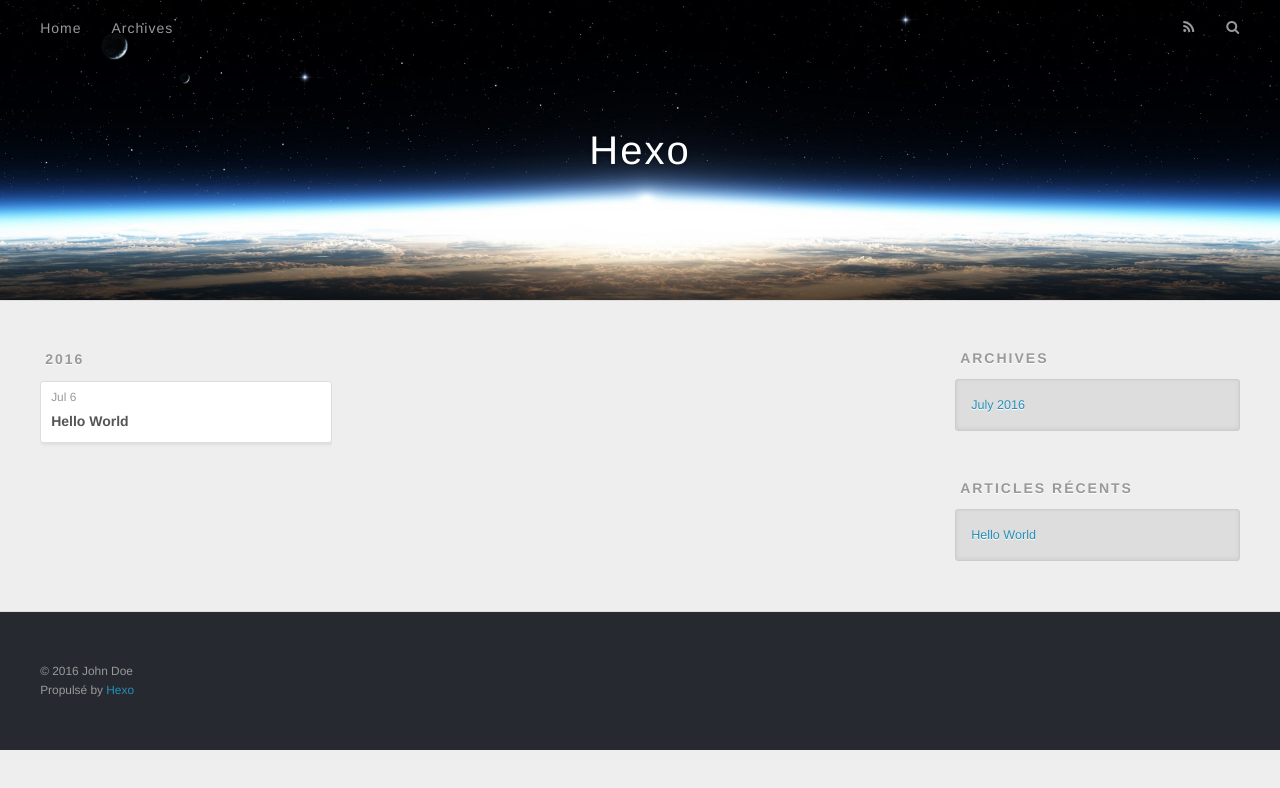
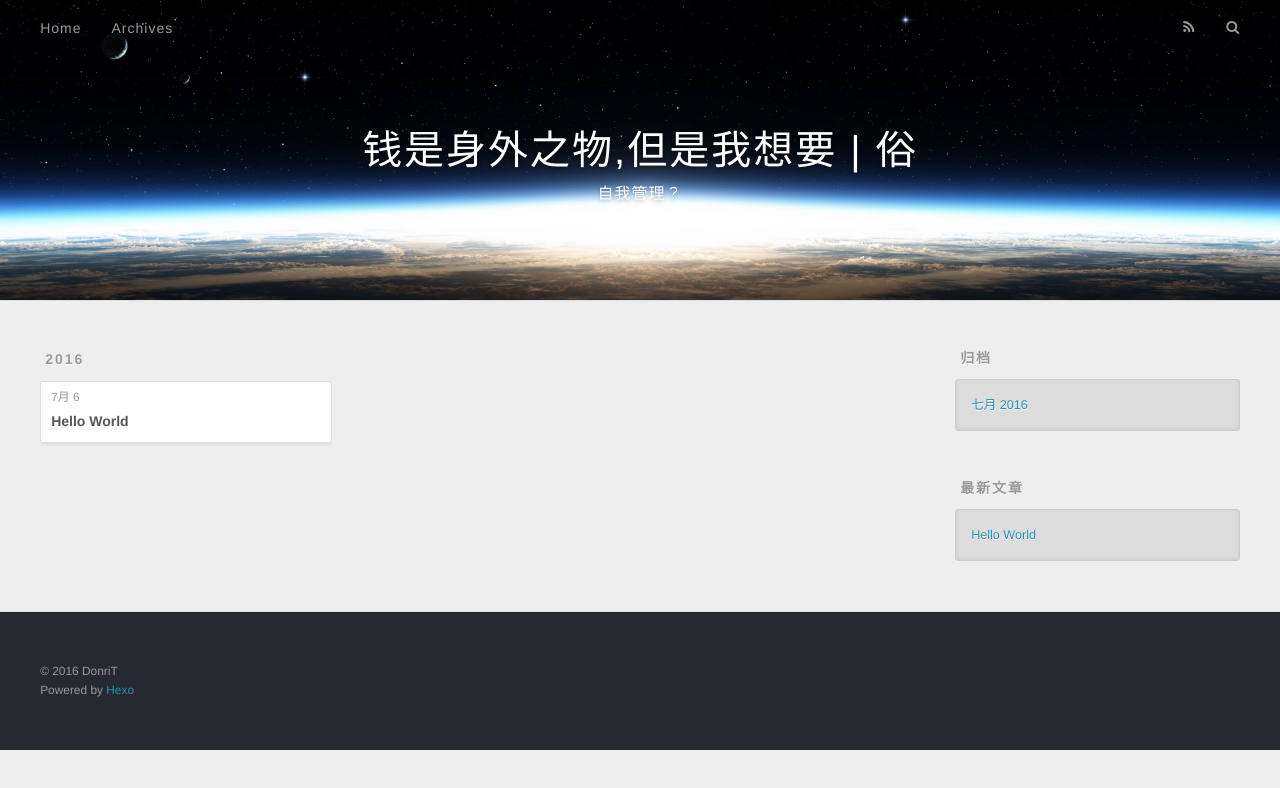
Before and after one commit to wjdq/wjdq.github.io, a plain HTML site: page archives/2016/07/index.html in a window 1280 px wide. Drawn offline with nearby package versions, Linux system fonts and the light colour scheme.

Commit message:
Site updated: 2016-07-06 15:37:18

```diff
--- a/archives/2016/07/index.html
+++ b/archives/2016/07/index.html
@@ -3,16 +3,19 @@
 <head>
   <meta charset="utf-8">
 
-  <title>Archives: 2016/7 | Hexo</title>
+  <title>归档: 2016/7 | 钱是身外之物,但是我想要 | 俗</title>
   <meta name="viewport" content="width=device-width, initial-scale=1, maximum-scale=1">
-  <meta property="og:type" content="website">
-<meta property="og:title" content="Hexo">
+  <meta name="description" content="有样学样">
+<meta property="og:type" content="website">
+<meta property="og:title" content="钱是身外之物,但是我想要 | 俗">
 <meta property="og:url" content="http://yoursite.com/archives/2016/07/index.html">
-<meta property="og:site_name" content="Hexo">
+<meta property="og:site_name" content="钱是身外之物,但是我想要 | 俗">
+<meta property="og:description" content="有样学样">
 <meta name="twitter:card" content="summary">
-<meta name="twitter:title" content="Hexo">
+<meta name="twitter:title" content="钱是身外之物,但是我想要 | 俗">
+<meta name="twitter:description" content="有样学样">
 
-    <link rel="alternate" href="/atom.xml" title="Hexo" type="application/atom+xml">
+    <link rel="alternate" href="/atom.xml" title="钱是身外之物,但是我想要 | 俗" type="application/atom+xml">
 
 
     <link rel="icon" href="/favicon.png">
@@ -33,8 +36,12 @@
   <div id="header-outer" class="outer">
     <div id="header-title" class="inner">
       <h1 id="logo-wrap">
-        <a href="/" id="logo">Hexo</a>
+        <a href="/" id="logo">钱是身外之物,但是我想要 | 俗</a>
       </h1>
+
+        <h2 id="subtitle-wrap">
+          <a href="/" id="subtitle">自我管理？</a>
+        </h2>
 
     </div>
     <div id="header-inner" class="inner">
@@ -48,9 +55,9 @@
       </nav>
       <nav id="sub-nav">
 
-          <a id="nav-rss-link" class="nav-icon" href="/atom.xml" title="Flux RSS"></a>
+          <a id="nav-rss-link" class="nav-icon" href="/atom.xml" title="RSS Feed"></a>
 
-        <a id="nav-search-btn" class="nav-icon" title="Rechercher"></a>
+        <a id="nav-search-btn" class="nav-icon" title="搜索"></a>
       </nav>
       <div id="search-form-wrap">
         <form action="//google.com/search" method="get" accept-charset="UTF-8" class="search-form"><input type="search" name="q" results="0" class="search-form-input" placeholder="Search"><button type="submit" class="search-form-submit">&#xF002;</button><input type="hidden" name="sitesearch" value="http://yoursite.com"></form>
@@ -76,7 +83,7 @@
   <div class="archive-article-inner">
     <header class="archive-article-header">
       <a href="/2016/07/06/hello-world/" class="archive-article-date">
-  <time datetime="2016-07-06T06:23:12.000Z" itemprop="datePublished">Jul 6</time>
+  <time datetime="2016-07-06T06:23:12.000Z" itemprop="datePublished">7月 6</time>
 </a>
 
 
@@ -107,9 +114,9 @@
 
 
   <div class="widget-wrap">
-    <h3 class="widget-title">Archives</h3>
+    <h3 class="widget-title">归档</h3>
     <div class="widget">
-      <ul class="archive-list"><li class="archive-list-item"><a class="archive-list-link" href="/archives/2016/07/">July 2016</a></li></ul>
+      <ul class="archive-list"><li class="archive-list-item"><a class="archive-list-link" href="/archives/2016/07/">七月 2016</a></li></ul>
     </div>
   </div>
 
@@ -117,7 +124,7 @@
 
 
   <div class="widget-wrap">
-    <h3 class="widget-title">Articles récents</h3>
+    <h3 class="widget-title">最新文章</h3>
     <div class="widget">
       <ul>
 
@@ -137,8 +144,8 @@
 
   <div class="outer">
     <div id="footer-info" class="inner">
-      &copy; 2016 John Doe<br>
-      Propulsé by <a href="http://hexo.io/" target="_blank">Hexo</a>
+      &copy; 2016 DonriT<br>
+      Powered by <a href="http://hexo.io/" target="_blank">Hexo</a>
     </div>
   </div>
 </footer>
```
Also changed, not shown: 2016/07/06/hello-world/index.html (+16 -12 lines), archives/2016/index.html (+22 -15 lines), archives/index.html (+22 -15 lines), index.html (+22 -15 lines).
